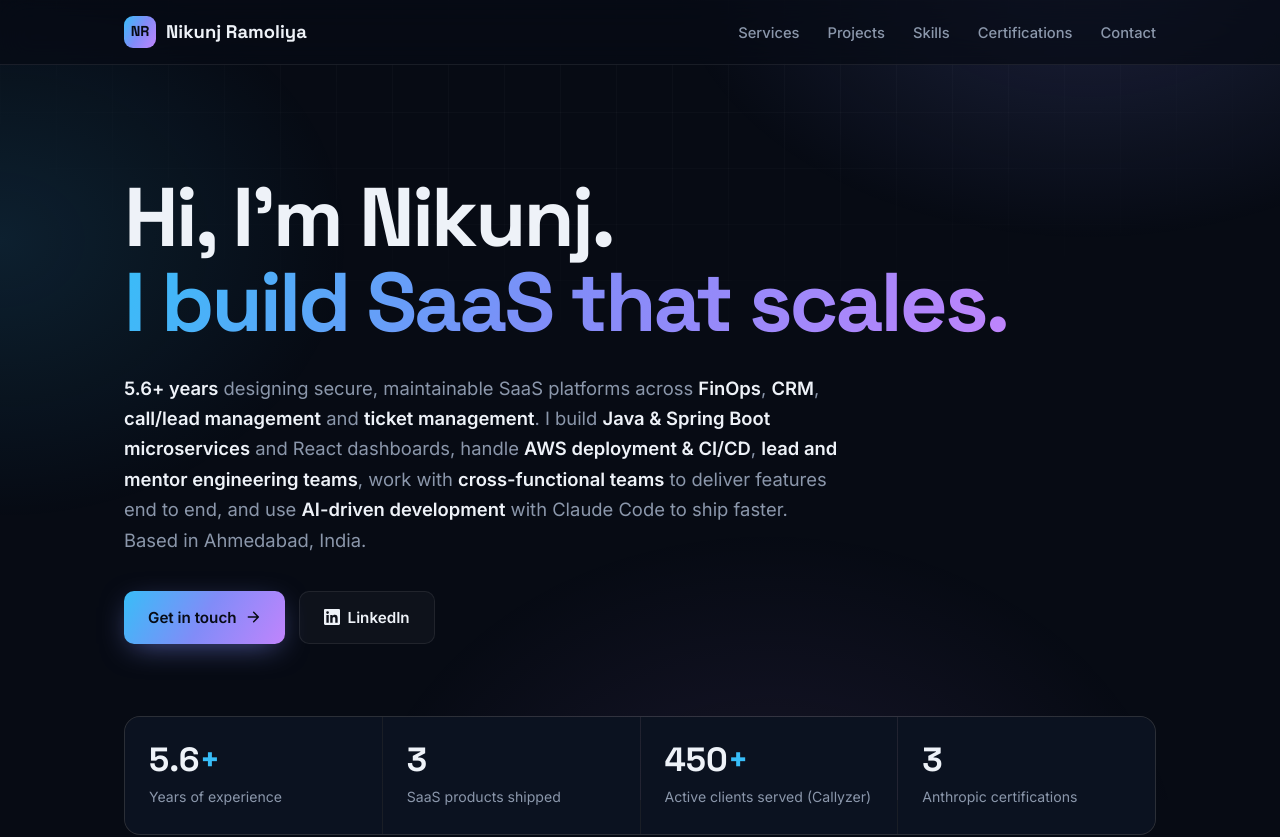
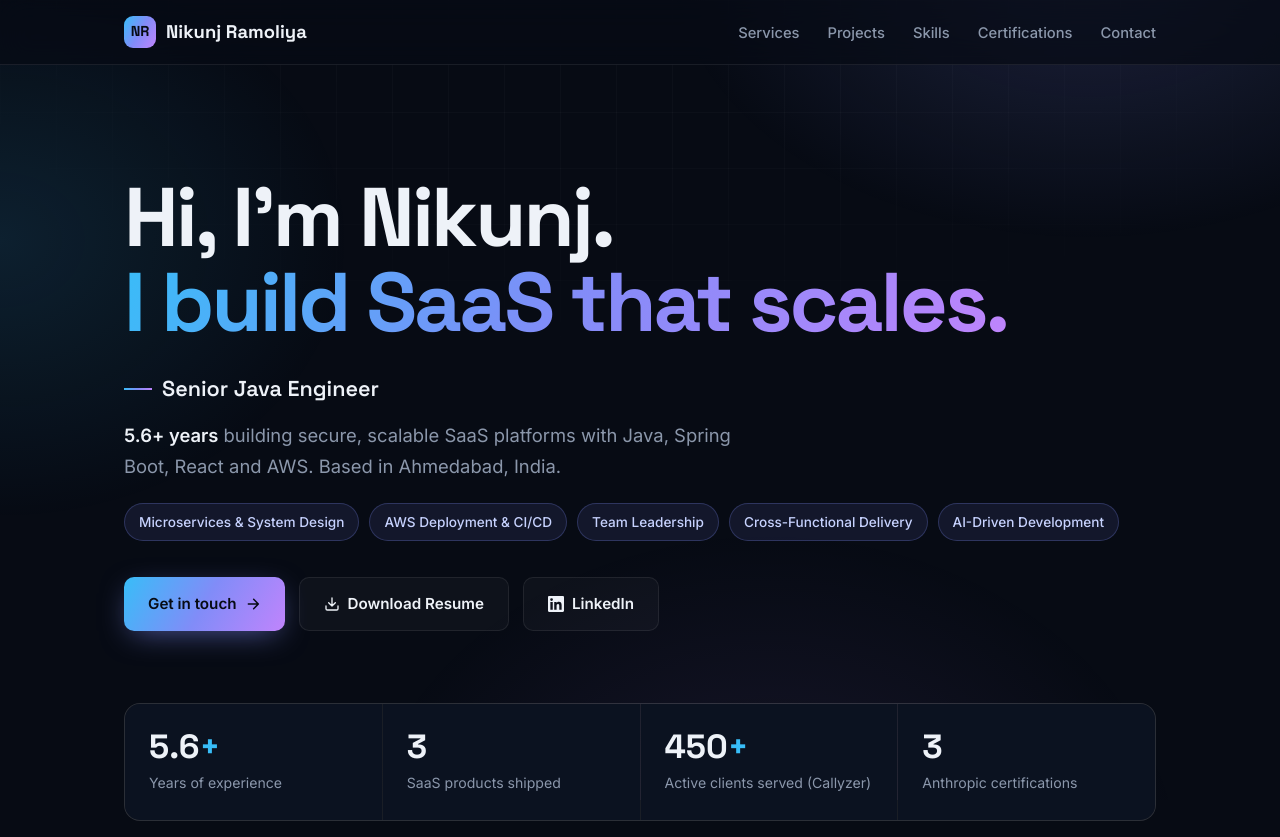
Before and after one commit to nikunjpatel99/nikunj-ramoliya-portfolio, a plain HTML site: page index.html in a window 1280 px wide. Shown: the top 837 px of the page. Drawn offline with Linux system fonts and the light colour scheme.

Commit message:
Refactor index.html for improved content and layout
Updated title and description for clarity. Adjusted role display and improved highlights section. Enhanced project descriptions and added new skill categories.

```diff
--- a/index.html
+++ b/index.html
@@ -3,8 +3,8 @@
 <head>
   <meta charset="UTF-8" />
   <meta name="viewport" content="width=device-width, initial-scale=1.0" />
-  <title>Nikunj Ramoliya — Senior Java & Full-Stack Engineer</title>
-  <meta name="description" content="Nikunj Ramoliya — Senior Java & Full-Stack Software Engineer with 5.6+ years building secure SaaS platforms with Java, Spring Boot, React and AWS." />
+  <title>Nikunj Ramoliya — Senior Java Engineer</title>
+  <meta name="description" content="Nikunj Ramoliya — Senior Java Engineer with 5.6+ years building secure SaaS platforms with Java, Spring Boot, React and AWS." />
   <link rel="preconnect" href="https://fonts.googleapis.com" />
   <link rel="preconnect" href="https://fonts.gstatic.com" crossorigin />
   <link href="https://fonts.googleapis.com/css2?family=Space+Grotesk:wght@500;600;700&family=Inter:wght@400;500;600&family=JetBrains+Mono:wght@400;500&display=swap" rel="stylesheet" />
@@ -105,11 +105,17 @@
       background: var(--grad); -webkit-background-clip: text; background-clip: text; color: transparent;
     }
     .hero .role {
-      font-family: var(--mono); color: var(--accent); font-size: 1rem; margin: 22px 0 18px;
+      display: inline-flex; align-items: center; gap: 10px; margin-top: 26px;
+      font-family: var(--display); font-size: 1.35rem; font-weight: 600; color: var(--text);
     }
-    .hero .role .caret { display: inline-block; width: 9px; height: 1.1em; background: var(--accent); vertical-align: -3px; margin-left: 4px; animation: blink 1s steps(1) infinite; }
+    .hero .role::before { content: ""; width: 28px; height: 2px; background: var(--grad); }
+    .highlights { display: flex; flex-wrap: wrap; gap: 10px; margin-top: 22px; }
+    .highlights span {
+      font-size: 0.85rem; font-weight: 500; color: #c7d2fe; padding: 7px 14px; border-radius: 999px;
+      background: rgba(129, 140, 248, 0.1); border: 1px solid rgba(129, 140, 248, 0.25);
+    }
     @keyframes blink { 50% { opacity: 0; } }
-    .hero p.lead { color: var(--muted); font-size: 1.15rem; max-width: 720px; margin-top: 28px; }
+    .hero p.lead { color: var(--muted); font-size: 1.15rem; max-width: 640px; margin-top: 14px; }
     .hero p.lead strong { color: var(--text); font-weight: 600; }
 
     .cta { display: flex; flex-wrap: wrap; gap: 14px; margin-top: 36px; }
@@ -328,13 +334,25 @@
     <!-- Hero -->
     <header class="hero">
       <h1>Hi, I'm Nikunj.<br /><span class="grad">I build SaaS that scales.</span></h1>
+      <div class="role">Senior Java Engineer</div>
       <p class="lead">
-        <strong>5.6+ years</strong> designing secure, maintainable SaaS platforms across <strong>FinOps</strong>, <strong>CRM</strong>, <strong>call/lead management</strong> and <strong>ticket management</strong>. I build <strong>Java &amp; Spring Boot microservices</strong> and React dashboards, handle <strong>AWS deployment &amp; CI/CD</strong>, <strong>lead and mentor engineering teams</strong>, work with <strong>cross-functional teams</strong> to deliver features end to end, and use <strong>AI-driven development</strong> with Claude Code to ship faster. Based in Ahmedabad, India.
+        <strong>5.6+ years</strong> building secure, scalable SaaS platforms with Java, Spring Boot, React and AWS. Based in Ahmedabad, India.
       </p>
+      <div class="highlights">
+        <span>Microservices &amp; System Design</span>
+        <span>AWS Deployment &amp; CI/CD</span>
+        <span>Team Leadership</span>
+        <span>Cross-Functional Delivery</span>
+        <span>AI-Driven Development</span>
+      </div>
       <div class="cta">
         <a href="#contact" class="btn btn-primary">
           Get in touch
           <svg viewBox="0 0 24 24" fill="none" stroke="currentColor" stroke-width="2.2" stroke-linecap="round" stroke-linejoin="round"><path d="M5 12h14M13 5l7 7-7 7"/></svg>
+        </a>
+        <a href="Nikunj_Ramoliya_Resume.pdf" download class="btn btn-ghost">
+          <svg viewBox="0 0 24 24" fill="none" stroke="currentColor" stroke-width="2" stroke-linecap="round" stroke-linejoin="round"><path d="M21 15v4a2 2 0 0 1-2 2H5a2 2 0 0 1-2-2v-4M7 10l5 5 5-5M12 15V3"/></svg>
+          Download Resume
         </a>
         <a href="https://www.linkedin.com/in/nikunj-ramoliya" target="_blank" rel="noopener" class="btn btn-ghost">
           <svg viewBox="0 0 24 24" fill="currentColor"><path d="M20.45 20.45h-3.56v-5.57c0-1.33-.03-3.04-1.85-3.04-1.85 0-2.14 1.45-2.14 2.94v5.67H9.35V9h3.41v1.56h.05c.48-.9 1.64-1.85 3.37-1.85 3.6 0 4.27 2.37 4.27 5.46v6.28zM5.34 7.43a2.06 2.06 0 1 1 0-4.13 2.06 2.06 0 0 1 0 4.13zM7.12 20.45H3.56V9h3.56v11.45zM22.22 0H1.77C.79 0 0 .77 0 1.73v20.54C0 23.23.79 24 1.77 24h20.45c.98 0 1.78-.77 1.78-1.73V1.73C24 .77 23.2 0 22.22 0z"/></svg>
@@ -437,9 +455,12 @@
             <strong>Product &amp; Ticket Management System</strong><span>Support &amp; Issue Tracking Platform</span>
           </div>
           <ul>
-            <li>Built features for managing products and handling support tickets end to end: creation, assignment, status tracking and resolution.</li>
-            <li>Developed backend services and REST APIs in Java and Spring Boot to keep ticket workflows reliable for internal and client teams.</li>
-            <li>Built the user interface in React JS for creating, tracking and managing products and tickets.</li>
+            <li>Built a platform for managing products and handling support tickets end to end: creation, assignment, prioritisation, status tracking and resolution.</li>
+            <li>Developed backend services and REST APIs in Java and Spring Boot for ticket workflows, product records and user management.</li>
+            <li>Implemented role-based access so admins, agents and clients each see and act on only the tickets relevant to them.</li>
+            <li>Added priority levels, status workflows and email notifications to keep tickets moving and teams informed.</li>
+            <li>Built the React JS interface with dashboards, search and filters for creating, tracking and managing products and tickets.</li>
+            <li>Kept a full ticket history with comments and updates for traceability between support and engineering.</li>
           </ul>
           <div class="tags">
             <span class="tag">Java</span><span class="tag">Spring Boot</span><span class="tag">React JS</span><span class="tag">REST APIs</span>
@@ -468,9 +489,21 @@
           <div class="chips"><span class="chip">PostgreSQL</span><span class="chip">MySQL</span><span class="chip">Redis</span><span class="chip">VMUI (timeseries)</span></div>
         </div>
         <div class="card skill-group reveal">
-          <h3>Cloud &amp; Tools</h3>
+          <h3>AWS Cloud</h3>
           <div class="chips">
-            <span class="chip">AWS S3</span><span class="chip">Lambda</span><span class="chip">SQS</span><span class="chip">CloudWatch</span><span class="chip">Step Functions</span><span class="chip">SNS</span><span class="chip">Athena</span><span class="chip">Prometheus</span><span class="chip">Grafana</span><span class="chip">Git</span><span class="chip">Docker</span><span class="chip">CI/CD</span><span class="chip">Postman</span><span class="chip">Claude Code</span><span class="chip">AI-Driven Development</span>
+            <span class="chip">S3</span><span class="chip">Lambda</span><span class="chip">SQS</span><span class="chip">SNS</span><span class="chip">Athena</span><span class="chip">CloudWatch</span><span class="chip">Step Functions</span>
+          </div>
+        </div>
+        <div class="card skill-group reveal">
+          <h3>Monitoring, DevOps &amp; Tools</h3>
+          <div class="chips">
+            <span class="chip">Prometheus</span><span class="chip">Grafana</span><span class="chip">Docker</span><span class="chip">CI/CD</span><span class="chip">Git</span><span class="chip">Postman</span>
+          </div>
+        </div>
+        <div class="card skill-group reveal">
+          <h3>AI-Driven Development</h3>
+          <div class="chips">
+            <span class="chip">Claude Code</span><span class="chip">AI-Assisted Debugging</span><span class="chip">AI-Assisted Code Review</span>
           </div>
         </div>
         <div class="card skill-group reveal">
```
